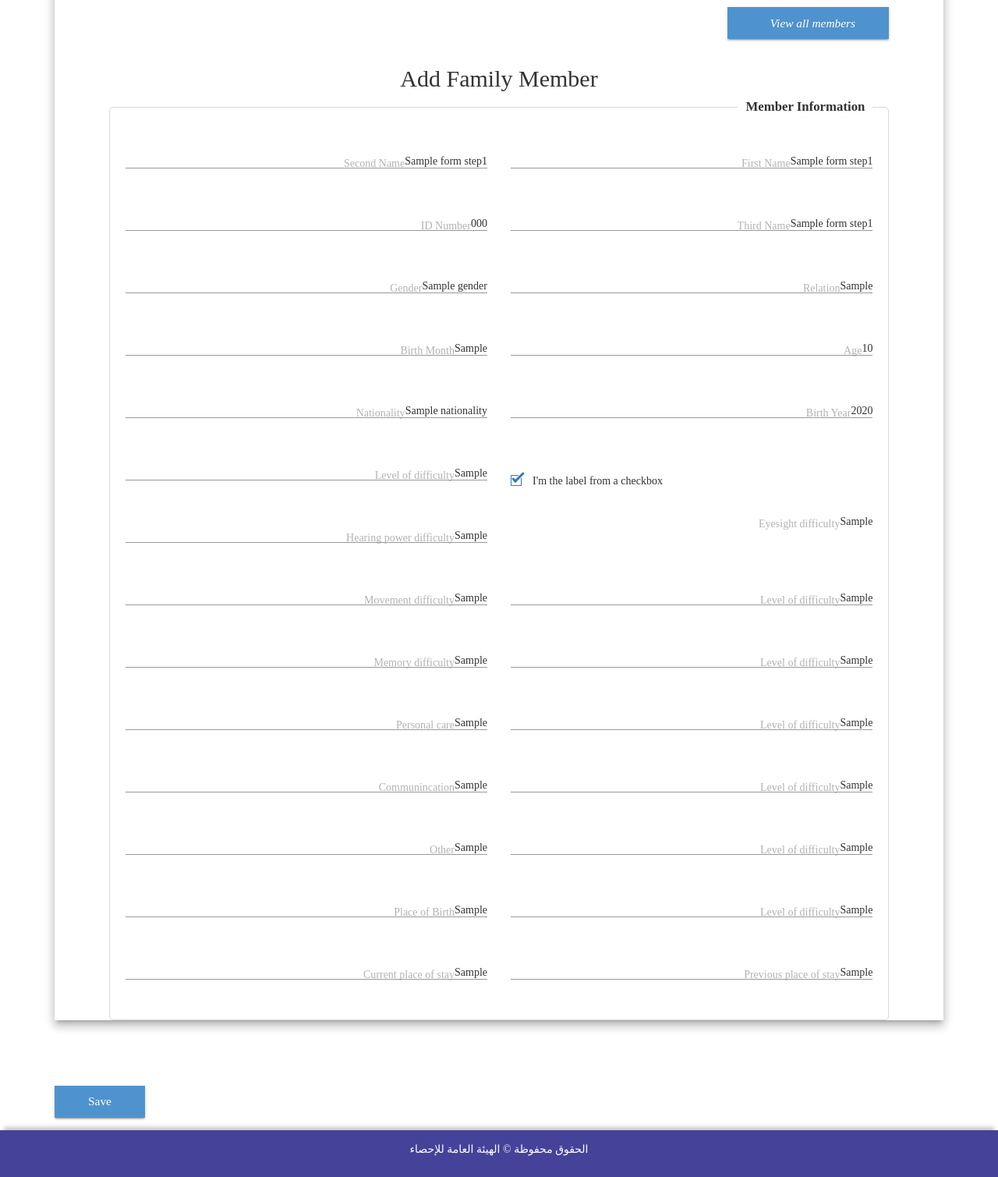
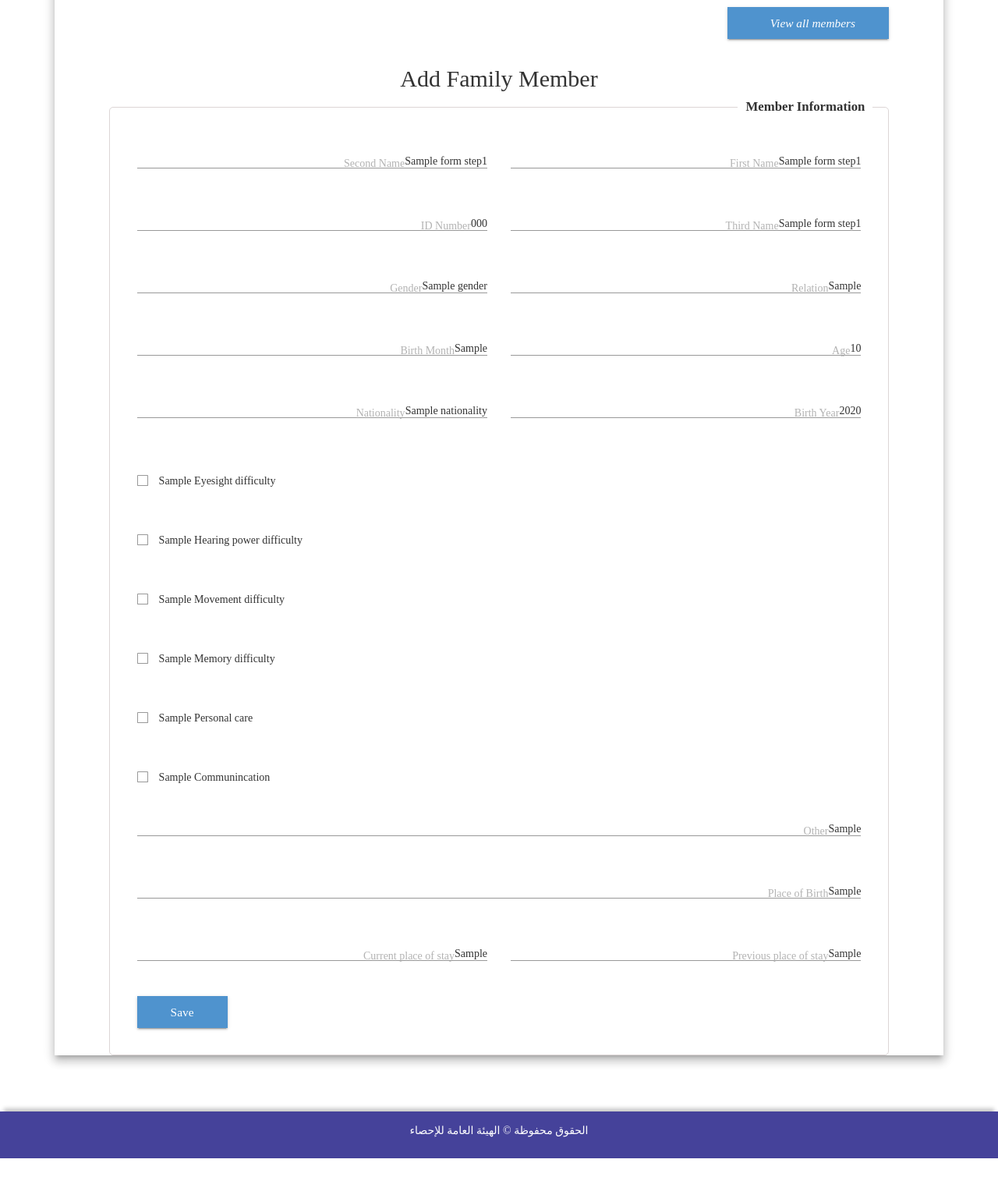
Before and after one commit to mohammedgad0/f_survey, a Django app: template survey/templates/family-member-form-step1.html in a window 1280 px wide. Shown: the part 444-1953 px from the top of the page at 78% size. After the commit the page ends 1929 px from the top, so only its background shows below. Run offline with Django 3.2, Linux system fonts and the light colour scheme; the template is opened without the code that fills it: most values are stand-ins (such as "Sample title", 1, 10 or a date in 2020); some libraries are stand-ins or nearby versions; some web fonts are replaced.

Commit message:
updatesd to html form and jquery.

```diff
--- a/survey/templates/family-member-form-step1.html
+++ b/survey/templates/family-member-form-step1.html
@@ -13,35 +13,30 @@
             <h2>{% trans 'Add Family Member' %}</h2>
           </div>
         </div>
-        <form action="" method="post" enctype="multipart/form-data">
+              <fieldset class="scheduler-border">
+                 <legend class="scheduler-border">{{ _('Member Information') }}</legend>
+                 <form action="" method="post">
                    {% csrf_token %}
 
-          <!--<fieldset class="scheduler-border">-->
-          <!-- <legend class="scheduler-border">{{ _('Your Query') }}</legend>-->
 
-                <fieldset class="scheduler-border">
-                 <legend class="scheduler-border">{{ _('Member Information') }}</legend>
-                      <div class="row">
                       <div class="col-md-6">
                         <div class="form-group">
-
                           {{ form_step1.member_name_first }}
-                          <label for="input" class="control-label">{{ _('First Name') }}</label>
+                          <label for="first" class="control-label">{{ _('First Name') }}</label>
                           <i class="bar"></i>
                         </div>
                       </div>
-                      <!--  col-md-6   -->
+                      <!--  col-md-12   -->
                       <div class="col-md-6">
                         <div class="form-group">
 
                           {{ form_step1.member_name_second }}
-                          <label for="input" class="control-label">{{ _('Second Name') }}</label>
+                          <label for="last" class="control-label">{{ _('Second Name') }}</label>
                           <i class="bar"></i>
                         </div>
                       </div>
-                      <!--  col-md-6   -->
-                    </div>
-                    <div class="row">
+                      <!--  col-md-12   -->
+
                       <div class="col-md-6">
                         <div class="form-group">
 
@@ -50,7 +45,7 @@
                           <i class="bar"></i>
                         </div>
                       </div>
-                      <!--  col-md-6   -->
+                      <!--  col-md-12   -->
                       <div class="col-md-6">
                         <div class="form-group">
 
@@ -59,7 +54,7 @@
                           <i class="bar"></i>
                         </div>
                       </div>
-                      <!--  col-md-6   -->
+                      <!--  col-md-12   -->
                       <div class="col-md-6">
                         <div class="form-group">
 
@@ -68,7 +63,7 @@
                           <i class="bar"></i>
                           </div>
                       </div>
-                      <!--  col-md-6   -->
+                      <!--  col-md-12   -->
                       <div class="col-md-6">
                         <div class="form-group">
 
@@ -77,7 +72,7 @@
                           <i class="bar"></i>
                           </div>
                       </div>
-                      <!--  col-md-6   -->
+                      <!--  col-md-12   -->
                       <div class="col-md-6">
                         <div class="form-group">
                           {{ form_step1.age }}
@@ -113,121 +108,154 @@
                         </div>
                       </div>
 
-                      <div class="col-md-6">
-                        <!-- Default unchecked -->
+                      <div class="col-md-12">
                         <div class="checkbox">
                           <label>
-                           <input type="checkbox" checked="checked"/><i class="helper"></i>I'm the label from a checkbox
+                          {{ form_step1.difficulty_1 }}
+                          <i class="helper"></i>{{ _('Eyesight difficulty') }}
                          </label>
-                       </div>
-                        <div class="form-group">
-
-                          {{ form_step1.difficulty_1 }}
-                          <label for="input" class="control-label attachment">{{ _('Eyesight difficulty') }}</label>
-
                        </div>
                       </div>
 
-                      <div class="col-md-6">
-                        <div class="form-group">
+                      <div class="col-md-2 levels level-1 id_difficulty_1">
 
-                          {{ form_step1.difficulty_1_degree }}
-                          <label for="input" class="control-label attachment">{{ _('Level of difficulty') }}</label>
-                          <i class="bar"></i>
+                        <div class="form-radio">
+                          <span>{{ form_step1.difficulty_1_degree.label }}</span>
+                          {% for choice in form_step1.difficulty_1_degree %}
+                            <div class="radio">
+                              <label>
+                              {{ choice.tag }}
+                              <i class="helper"></i>{{ choice.choice_label }}
+                              </label>
+                            </div>
+                          {% endfor %}
                         </div>
                       </div>
 
-                      <div class="col-md-6">
-                        <div class="form-group">
+                      <div class="col-md-12">
+                        <div class="checkbox">
+                          <label>
+                          {{ form_step1.difficulty_2 }}
+                          <i class="helper"></i>{{ _('Hearing power difficulty') }}
+                         </label>
+                       </div>
 
-                          {{ form_step1.difficulty_2 }}
-                          <label for="input" class="control-label attachment">{{ _('Hearing power difficulty') }}</label>
-                          <i class="bar"></i>
+                      </div>
+
+                      <div class="col-md-2 levels level-2 id_difficulty_2">
+
+                        <div class="form-radio">
+                          <span>{{ form_step1.difficulty_2_degree.label }}</span>
+                          {% for choice in form_step1.difficulty_2_degree %}
+                            <div class="radio">
+                              <label>
+                              {{ choice.tag }}
+                              <i class="helper"></i>{{ choice.choice_label }}
+                              </label>
+                            </div>
+                          {% endfor %}
                         </div>
                       </div>
 
-                      <div class="col-md-6">
-                        <div class="form-group">
+                      <div class="col-md-12">
+                        <div class="checkbox">
+                          <label>
+                          {{ form_step1.difficulty_3 }}
+                          <i class="helper"></i>{{ _('Movement difficulty') }}
+                         </label>
+                       </div>
 
-                          {{ form_step1.difficulty_2_degree }}
-                          <label for="input" class="control-label attachment">{{ _('Level of difficulty') }}</label>
-                          <i class="bar"></i>
+                      </div>
+
+                      <div class="col-md-2 levels level-3 id_difficulty_3">
+
+                        <div class="form-radio">
+                          <span>{{ form_step1.difficulty_3_degree.label }}</span>
+                          {% for choice in form_step1.difficulty_3_degree %}
+                            <div class="radio">
+                              <label>
+                              {{ choice.tag }}
+                              <i class="helper"></i>{{ choice.choice_label }}
+                              </label>
+                            </div>
+                          {% endfor %}
                         </div>
                       </div>
 
-                      <div class="col-md-6">
-                        <div class="form-group">
-
-                          {{ form_step1.difficulty_3 }}
-                          <label for="input" class="control-label attachment">{{ _('Movement difficulty') }}</label>
-                          <i class="bar"></i>
+                      <div class="col-md-12">
+                        <div class="checkbox">
+                          <label>
+                          {{ form_step1.difficulty_4 }}
+                          <i class="helper"></i>{{ _('Memory difficulty') }}
+                         </label>
                        </div>
                       </div>
 
-                      <div class="col-md-6">
-                        <div class="form-group">
+                      <div class="col-md-2 levels level-4 id_difficulty_4">
 
-                          {{ form_step1.difficulty_3_degreee }}
-                          <label for="input" class="control-label attachment">{{ _('Level of difficulty') }}</label>
-                          <i class="bar"></i>
+                        <div class="form-radio ">
+                          <span>{{ form_step1.difficulty_4_degree.label }}</span>
+                          {% for choice in form_step1.difficulty_4_degree %}
+                            <div class="radio">
+                              <label>
+                              {{ choice.tag }}
+                              <i class="helper"></i>{{ choice.choice_label }}
+                              </label>
+                            </div>
+                          {% endfor %}
                         </div>
                       </div>
 
-                      <div class="col-md-6">
-                        <div class="form-group">
+                      <div class="col-md-12">
+                        <div class="checkbox">
+                          <label>
+                          {{ form_step1.difficulty_5 }}
+                          <i class="helper"></i>{{ _('Personal care') }}
+                         </label>
+                       </div>
 
-                          {{ form_step1.difficulty_4 }}
-                          <label for="input" class="control-label attachment">{{ _('Memory difficulty') }}</label>
-                          <i class="bar"></i>
+                      </div>
+
+                      <div class="col-md-2 levels level-5 id_difficulty_5">
+
+                        <div class="form-radio ">
+                          <span>{{ form_step1.difficulty_5_degree.label }}</span>
+                          {% for choice in form_step1.difficulty_5_degree %}
+                            <div class="radio">
+                              <label>
+                              {{ choice.tag }}
+                              <i class="helper"></i>{{ choice.choice_label }}
+                              </label>
+                            </div>
+                          {% endfor %}
                         </div>
                       </div>
 
-                      <div class="col-md-6">
-                        <div class="form-group">
-
-                          {{ form_step1.difficulty_4_degree }}
-                          <label for="input" class="control-label attachment">{{ _('Level of difficulty') }}</label>
-                          <i class="bar"></i>
+                      <div class="col-md-12">
+                        <div class="checkbox">
+                          <label>
+                          {{ form_step1.difficulty_6 }}
+                          <i class="helper"></i>{{ _('Communincation') }}
+                         </label>
                        </div>
                       </div>
 
-                      <div class="col-md-6">
-                        <div class="form-group">
+                      <div class="col-md-2 levels level-6 id_difficulty_6">
 
-                          {{ form_step1.difficulty_5 }}
-                          <label for="input" class="control-label attachment">{{ _('Personal care') }}</label>
-                          <i class="bar"></i>
+                        <div class="form-radio">
+                          <span>{{ form_step1.difficulty_6_degree.label }}</span>
+                          {% for choice in form_step1.difficulty_6_degree %}
+                            <div class="radio">
+                              <label>
+                              {{ choice.tag }}
+                              <i class="helper"></i>{{ choice.choice_label }}
+                              </label>
+                            </div>
+                          {% endfor %}
                         </div>
                       </div>
 
-                      <div class="col-md-6">
-                        <div class="form-group">
-
-                          {{ form_step1.difficulty_5_degree }}
-                          <label for="input" class="control-label attachment">{{ _('Level of difficulty') }}</label>
-                          <i class="bar"></i>
-                        </div>
-                      </div>
-
-                      <div class="col-md-6">
-                        <div class="form-group">
-
-                          {{ form_step1.difficulty_6 }}
-                          <label for="input" class="control-label attachment">{{ _('Communincation') }}</label>
-                          <i class="bar"></i>
-                        </div>
-                      </div>
-
-                      <div class="col-md-6">
-                        <div class="form-group">
-
-                          {{ form_step1.difficulty_6_degree }}
-                          <label for="input" class="control-label attachment">{{ _('Level of difficulty') }}</label>
-                          <i class="bar"></i>
-                        </div>
-                      </div>
-
-                      <div class="col-md-6">
+                      <div class="col-md-12 ">
                         <div class="form-group">
 
                           {{ form_step1.difficulty_7_txt }}
@@ -236,16 +264,22 @@
                         </div>
                       </div>
 
-                      <div class="col-md-6">
-                        <div class="form-group">
+                      <div class="col-md-2 levels id_difficulty_7_txt">
 
-                          {{ form_step1.difficulty_7_degree }}
-                          <label for="input" class="control-label attachment">{{ _('Level of difficulty') }}</label>
-                          <i class="bar"></i>
+                        <div class="form-radio">
+                          <span>{{ form_step1.difficulty_7_degree.label }}</span>
+                          {% for choice in form_step1.difficulty_7_degree %}
+                            <div class="radio">
+                              <label>
+                              {{ choice.tag }}
+                              <i class="helper"></i>{{ choice.choice_label }}
+                              </label>
+                            </div>
+                          {% endfor %}
                         </div>
                       </div>
 
-                      <div class="col-md-6">
+                      <div class="col-md-12">
                         <div class="form-group">
 
                           {{ form_step1.place_birth }}
@@ -272,20 +306,15 @@
                         </div>
                       </div>
 
-                    </div>
-                </fieldset>
-
-
-              </div>
-          <!--</fieldset>-->
+                  <div class="col-md-12">
                     <div class="button-container-form">
                         <button type="submit" class="button"><span>{{ _('Save') }}</span></button>
                     </div>
-
+                </div>
                 </form>
-
+                </fieldset>
+                <!--</fieldset>-->
               </div>
-
 
 
 {% endblock %}
@@ -293,6 +322,13 @@
 {% block javascripts %}
   {{ block.super }}
 <script>
+  $('.levels').hide();
+  $('input[type="checkbox"]').on('change', function(){
+    var this_el_id = $(this).attr('id');
+    $('.'+this_el_id).fadeToggle('slow','linear');
+    //console.log(next_el);
+  });
+
   $('#id_age').on('click', function(){
 
   });
```
Also changed, not shown: survey/forms.py (+21 -8 lines). Lines whose indentation alone changed are shown as unchanged.
